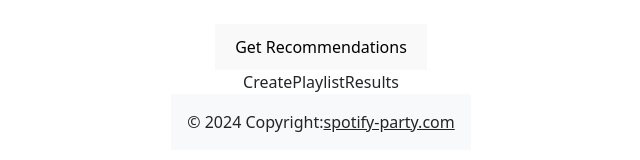
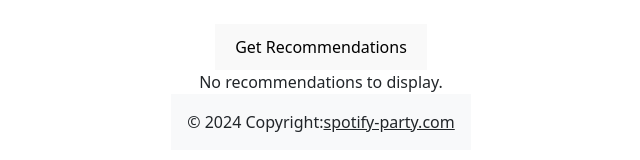
Before and after one commit to jamdlaw/spotify-party, a React (Vite) app in the folder spotify-party/: page /CreatePlaylist in a window 1280 px wide. Shown: the part 313-473 px from the top of the page, without its empty margins (319-959 px from the left). Built offline with nearby package versions, Linux system fonts and the light colour scheme.

Commit message:
updated playlist diplay

```diff
--- a/spotify-party/src/components/CreatePlaylistResults.jsx
+++ b/spotify-party/src/components/CreatePlaylistResults.jsx
@@ -1,9 +1,20 @@
-import React from 'react'
+import React from 'react';
 
-function CreatePlaylistResults() {
+const CreatePlaylistResults = ({ tracks }) => {
+  if (!tracks.length) {
+    return <div>No recommendations to display.</div>;
+  }
+
   return (
-    <div>CreatePlaylistResults</div>
-  )
-}
+    <div>
+      <h2>Recommendations</h2>
+      <ul>
+        {tracks.map((track, index) => (
+          <li key={index}>{track.name} by {track.artists.map(artist => artist.name).join(', ')}</li>
+        ))}
+      </ul>
+    </div>
+  );
+};
 
-export default CreatePlaylistResults
+export default CreatePlaylistResults;
```
